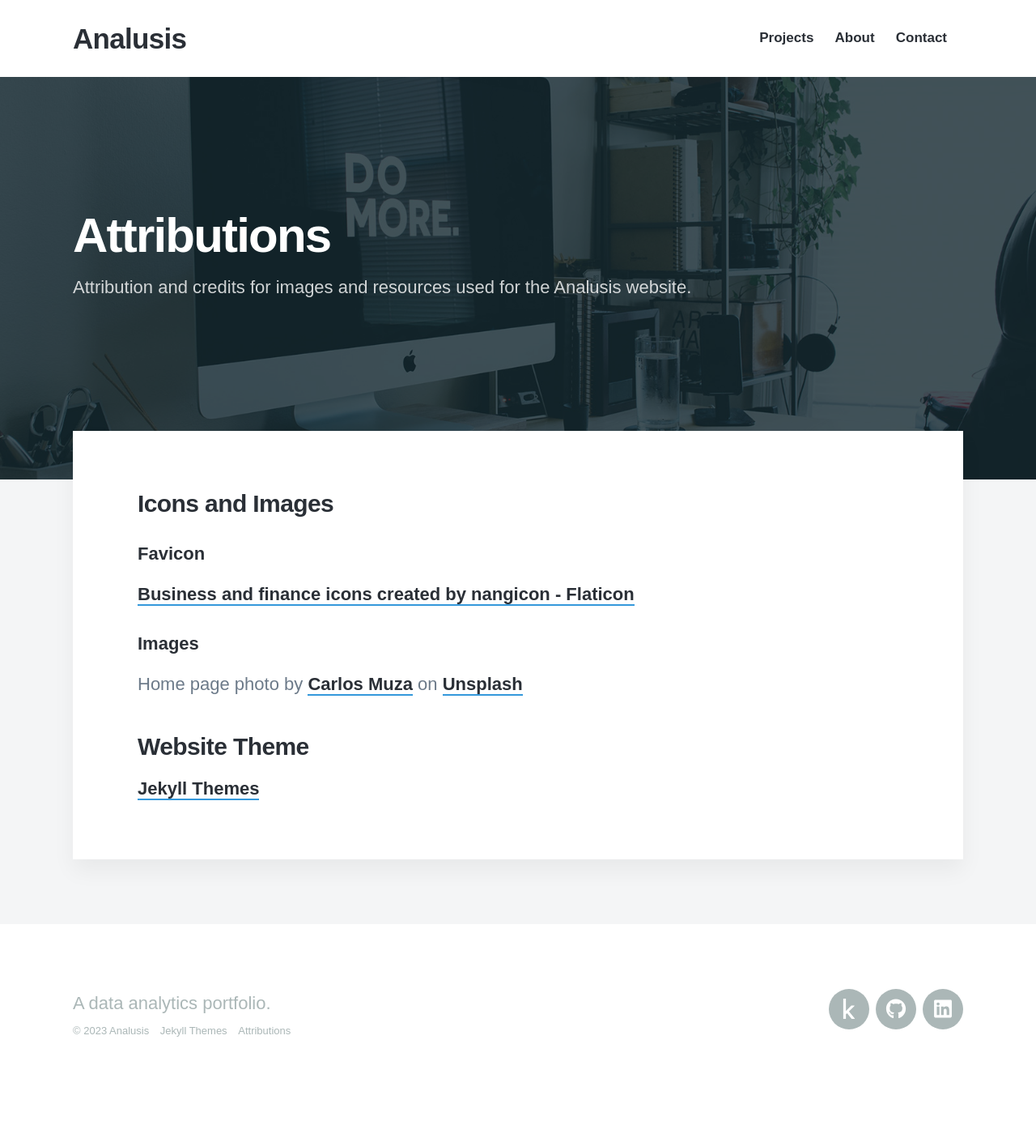
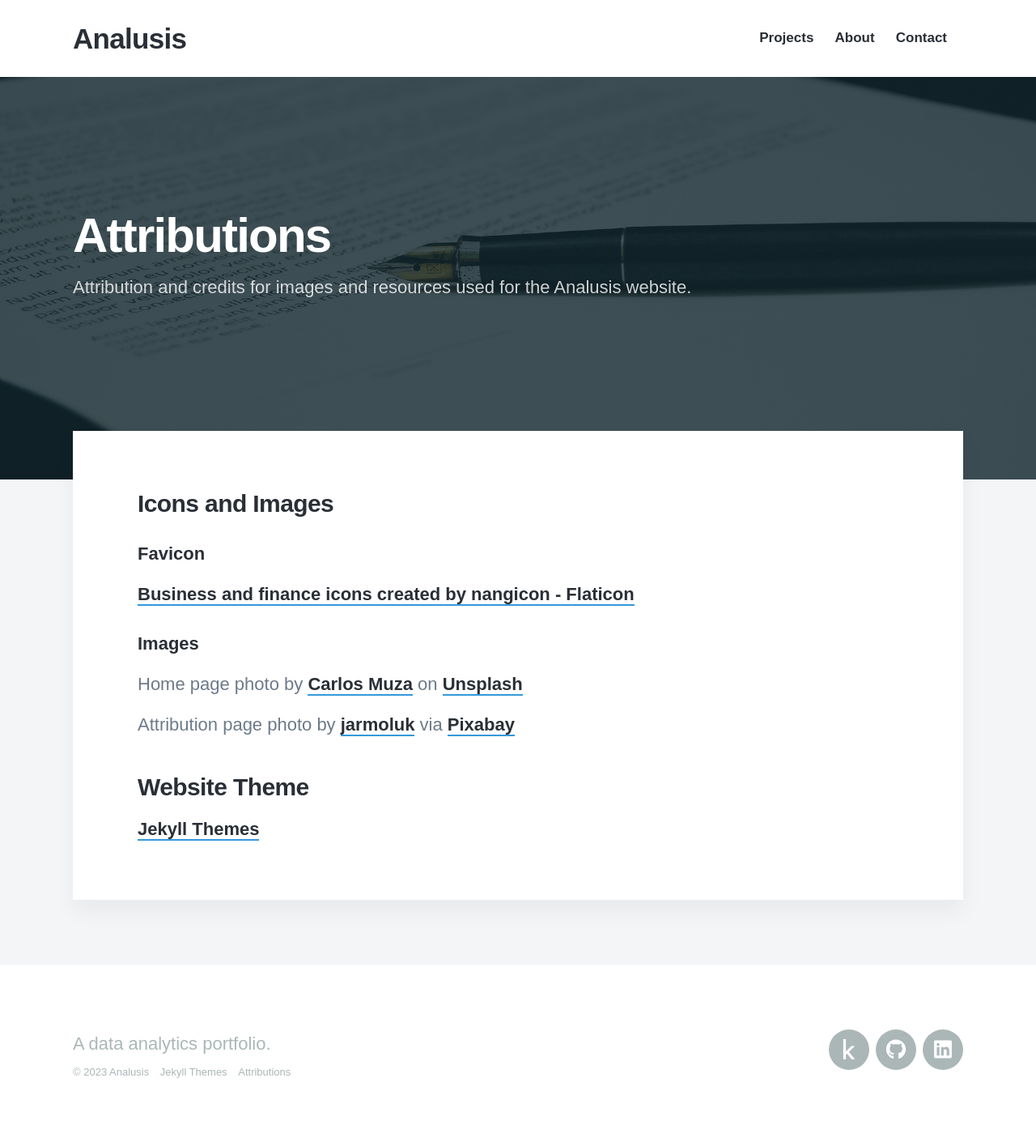
Before and after one commit to analusis/analusis.github.io, a Jekyll site: the page built from _pages/attributions.md, in a window 1280 px wide. Shown: the whole page at 81% size. Built offline with Jekyll 4.4.1, drawn with Linux system fonts in a browser that asks for light colours; nearby versions of some CDN libraries; some web fonts are replaced; before the commit the page ends 1359 px from its top, so only the background shows below that.

Commit message:
Updated attribution page image and attribution list

```diff
--- a/_pages/attributions.md
+++ b/_pages/attributions.md
@@ -2,16 +2,17 @@
 title: Attributions
 subtitle: Attribution and credits for images and resources used for the Analusis website.
 description: A list of attribution and credits for images and resources used on the Analusis website.
-featured_image: /images/demo/about.jpg
+featured_image: /images/attribution.jpg
 ---
 
 ### Icons and Images
 #### Favicon
-<a href="https://www.flaticon.com/free-icons/business-and-finance" title="business and finance icons" target="_blank">Business and finance icons created by nangicon - Flaticon</a>
+<a href="https://www.flaticon.com/free-icons/business-and-finance" target="_blank">Business and finance icons created by nangicon - Flaticon</a>
 
 #### Images
 Home page photo by <a href="https://unsplash.com/photos/hpjSkU2UYSU" target="_blank">Carlos Muza</a> on <a href="https://unsplash.com/" target="_blank">Unsplash</a>
 
+Attribution page photo by <a href="https://pixabay.com/photos/document-agreement-documents-sign-428331/" target="_blank">jarmoluk</a> via <a href="https://pixabay.com/" target="_blank">Pixabay</a>
 
 ### Website Theme
 <a href="https://jekyllthemes.io" target="_blank">Jekyll Themes</a>
```
Also changed, not shown: images/attribution.jpg (added).
